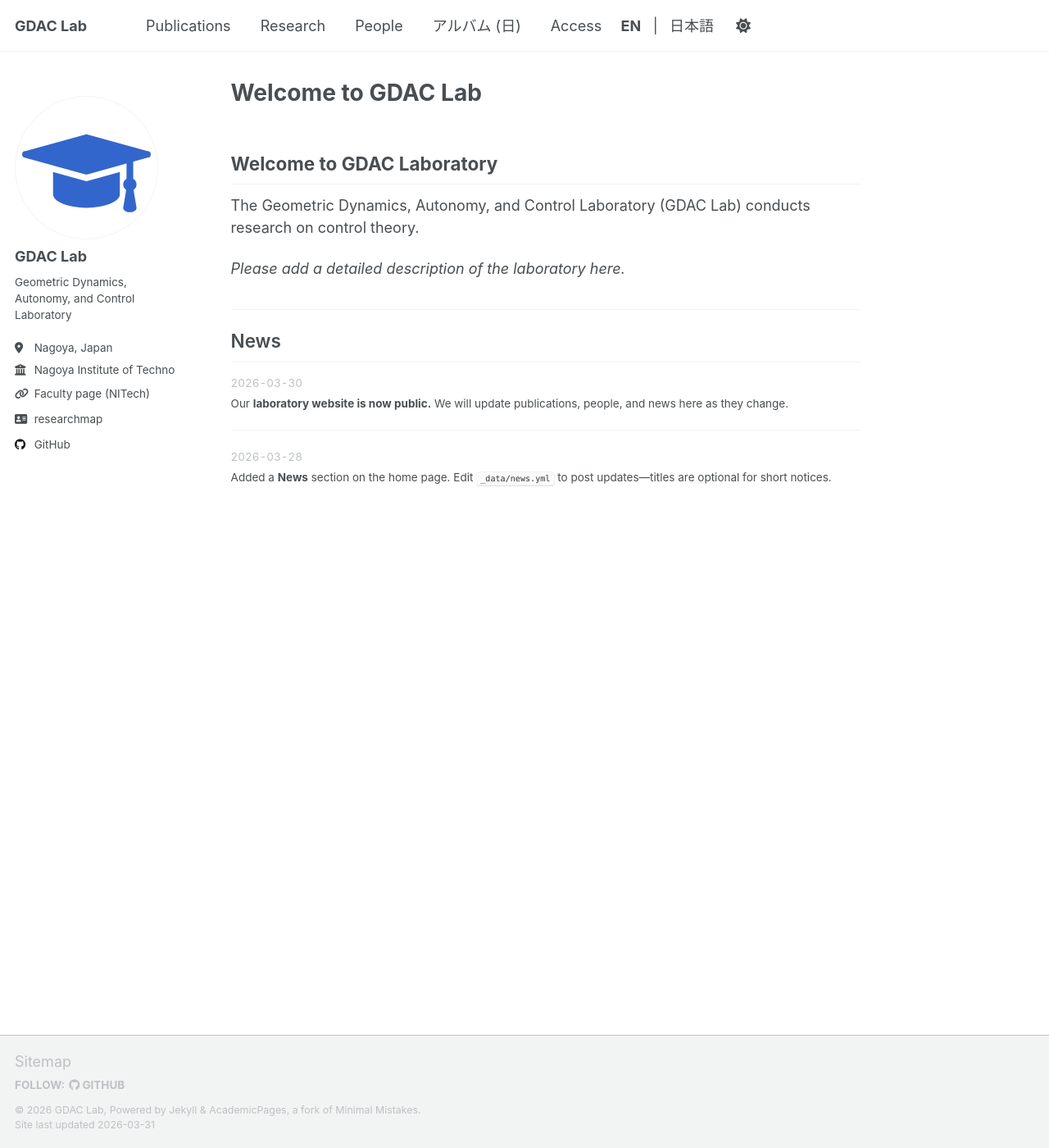
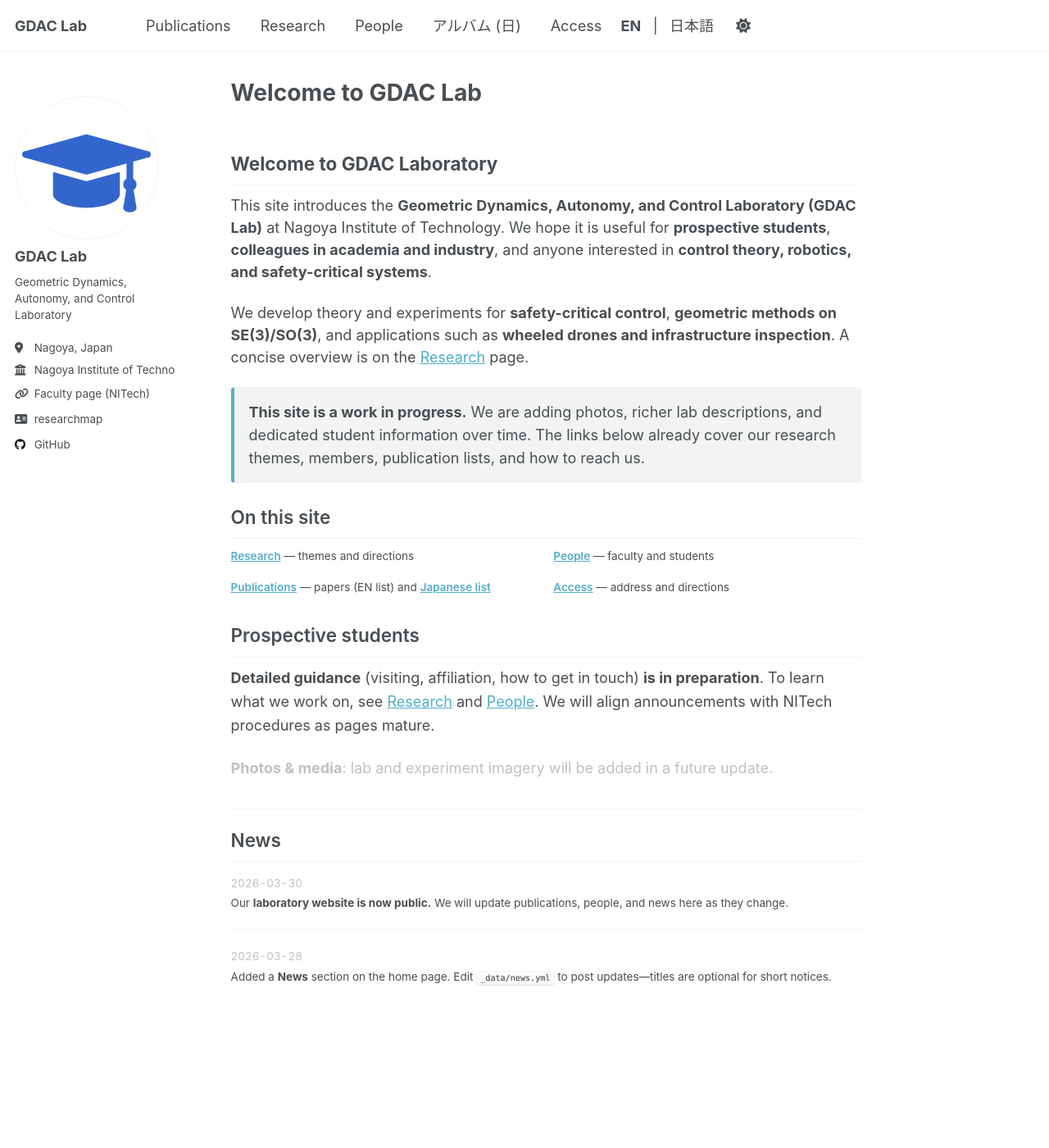
Before and after one commit to GDAC-Lab/gdac-lab.github.io, a Jekyll site: the page built from _pages/about.md, in a window 1280 px wide and 1400 px high. Shown: the whole window at 82% size. Built offline with Jekyll 4.4.1, drawn with Linux system fonts in a browser that asks for light colours; a script that is not in the unit is left out.

Commit message:
Add homepage content and styles for multilingual support
- Introduced a new HTML include file for additional homepage content, featuring work-in-progress notices, quick links, and student information in both English and Japanese.
- Updated the About and Japanese index pages to incorporate the new homepage content, enhancing user guidance for prospective students and visitors.
- Created a new SCSS file for homepage styles, ensuring a cohesive design for the new sections and improving overall layout and readability.

```diff
--- /dev/null
+++ b/_includes/home-extra.html
@@ -0,0 +1,48 @@
+{% include base_path %}
+
+{% if page.lang == 'ja' %}
+<p class="home-progress-notice"><strong>サイト整備中です。</strong>写真や研究室の詳しい紹介、学生向けの詳細ページなどを順次追加していきます。研究内容・メンバー・論文・研究室の場所については、下記のリンクからご覧いただけます。</p>
+
+<section class="home-at-a-glance" aria-labelledby="home-at-a-glance-heading">
+  <h2 id="home-at-a-glance-heading" class="home-at-a-glance__title">サイトのご案内</h2>
+  <ul class="home-at-a-glance__list">
+    <li><a href="{{ base_path }}/ja/research/">研究内容</a> — テーマの概要</li>
+    <li><a href="{{ base_path }}/ja/people/">メンバー</a> — 教員・学生</li>
+    <li><a href="{{ base_path }}/ja/publications/">論文・著作（日本語）</a> / <a href="{{ base_path }}/publications/">Publications (EN)</a></li>
+    <li><a href="{{ base_path }}/ja/access/">アクセス</a> — 所在地・交通</li>
+  </ul>
+</section>
+
+<section class="home-for-students" aria-labelledby="home-for-students-heading">
+  <h2 id="home-for-students-heading" class="home-at-a-glance__title">学生の皆さんへ</h2>
+  <p class="home-for-students__body">配属・見学・連絡方法など、<strong>希望者向けの詳しい案内は準備中</strong>です。研究の雰囲気を知るには <a href="{{ base_path }}/ja/research/">研究内容</a> と <a href="{{ base_path }}/ja/people/">メンバー</a> をご覧ください。大学の日程・手続きに沿ってお知らせできるよう、順次ページを整えます。</p>
+</section>
+
+<section class="home-visuals-note">
+  <p class="home-visuals-note__text"><strong>写真・ギャラリー</strong>：実験風景や装置の画像は、近日追加予定です。</p>
+</section>
+
+{% else %}
+
+<p class="home-progress-notice"><strong>This site is a work in progress.</strong> We are adding photos, richer lab descriptions, and dedicated student information over time. The links below already cover our research themes, members, publication lists, and how to reach us.</p>
+
+<section class="home-at-a-glance" aria-labelledby="home-at-a-glance-heading">
+  <h2 id="home-at-a-glance-heading" class="home-at-a-glance__title">On this site</h2>
+  <ul class="home-at-a-glance__list">
+    <li><a href="{{ base_path }}/research/">Research</a> — themes and directions</li>
+    <li><a href="{{ base_path }}/people/">People</a> — faculty and students</li>
+    <li><a href="{{ base_path }}/publications/">Publications</a> — papers (EN list) and <a href="{{ base_path }}/ja/publications/">Japanese list</a></li>
+    <li><a href="{{ base_path }}/access/">Access</a> — address and directions</li>
+  </ul>
+</section>
+
+<section class="home-for-students" aria-labelledby="home-for-students-heading">
+  <h2 id="home-for-students-heading" class="home-at-a-glance__title">Prospective students</h2>
+  <p class="home-for-students__body"><strong>Detailed guidance</strong> (visiting, affiliation, how to get in touch) <strong>is in preparation</strong>. To learn what we work on, see <a href="{{ base_path }}/research/">Research</a> and <a href="{{ base_path }}/people/">People</a>. We will align announcements with NITech procedures as pages mature.</p>
+</section>
+
+<section class="home-visuals-note">
+  <p class="home-visuals-note__text"><strong>Photos &amp; media</strong>: lab and experiment imagery will be added in a future update.</p>
+</section>
+
+{% endif %}
--- a/_pages/about.md
+++ b/_pages/about.md
@@ -11,8 +11,10 @@ redirect_from:
 
 ## Welcome to GDAC Laboratory
 
-The Geometric Dynamics, Autonomy, and Control Laboratory (GDAC Lab) conducts research on control theory.
+This site introduces the **Geometric Dynamics, Autonomy, and Control Laboratory (GDAC Lab)** at Nagoya Institute of Technology. We hope it is useful for **prospective students**, **colleagues in academia and industry**, and anyone interested in **control theory, robotics, and safety-critical systems**.
 
-*Please add a detailed description of the laboratory here.*
+We develop theory and experiments for **safety-critical control**, **geometric methods on SE(3)/SO(3)**, and applications such as **wheeled drones and infrastructure inspection**. A concise overview is on the [Research]({{ site.baseurl }}/research/) page.
+
+{% include home-extra.html %}
 
 {% include home-news.html %}
--- /dev/null
+++ b/_sass/layout/_home-page.scss
@@ -0,0 +1,67 @@
+/* Home (about / ja index): work-in-progress notice, quick links, student blurb */
+.home-progress-notice {
+  margin: 1.25rem 0 0;
+  padding: 0.85rem 1rem;
+  font-size: $type-size-6;
+  line-height: 1.55;
+  color: var(--global-text-color);
+  border: 1px solid var(--global-border-color);
+  border-left-width: 4px;
+  border-left-color: var(--global-link-color);
+  border-radius: $border-radius;
+  background-color: var(--global-thead-color);
+}
+
+.home-at-a-glance {
+  margin: 1.75rem 0 1.25rem;
+}
+
+p + .home-at-a-glance {
+  margin-top: 1.5rem;
+}
+
+.home-at-a-glance__title {
+  margin: 0 0 0.65rem;
+  font-size: $type-size-4;
+  font-weight: 600;
+  line-height: 1.3;
+  border-bottom: 1px solid var(--global-border-color);
+  padding-bottom: 0.35rem;
+}
+
+.home-at-a-glance__list {
+  margin: 0;
+  padding: 0;
+  list-style: none;
+  display: grid;
+  gap: 0.65rem 1rem;
+  grid-template-columns: repeat(auto-fill, minmax(15rem, 1fr));
+  font-size: $type-size-6;
+  line-height: 1.45;
+
+  a {
+    font-weight: 600;
+  }
+}
+
+.home-for-students {
+  margin: 1.5rem 0 1rem;
+}
+
+.home-for-students__body {
+  margin: 0;
+  font-size: $type-size-6;
+  line-height: 1.6;
+  color: var(--global-text-color);
+}
+
+.home-visuals-note {
+  margin: 1.25rem 0 0.5rem;
+}
+
+.home-visuals-note__text {
+  margin: 0;
+  font-size: $type-size-6;
+  line-height: 1.5;
+  color: var(--global-text-color-light);
+}
--- a/assets/css/main.scss
+++ b/assets/css/main.scss
@@ -33,6 +33,7 @@
     "layout/forms",
 
     "layout/page",
+    "layout/home-page",
     "layout/home-news",
     "layout/archive",
     "layout/people-directory",
```
Also changed, not shown: _pages/ja/index.md (+4 -2 lines).
